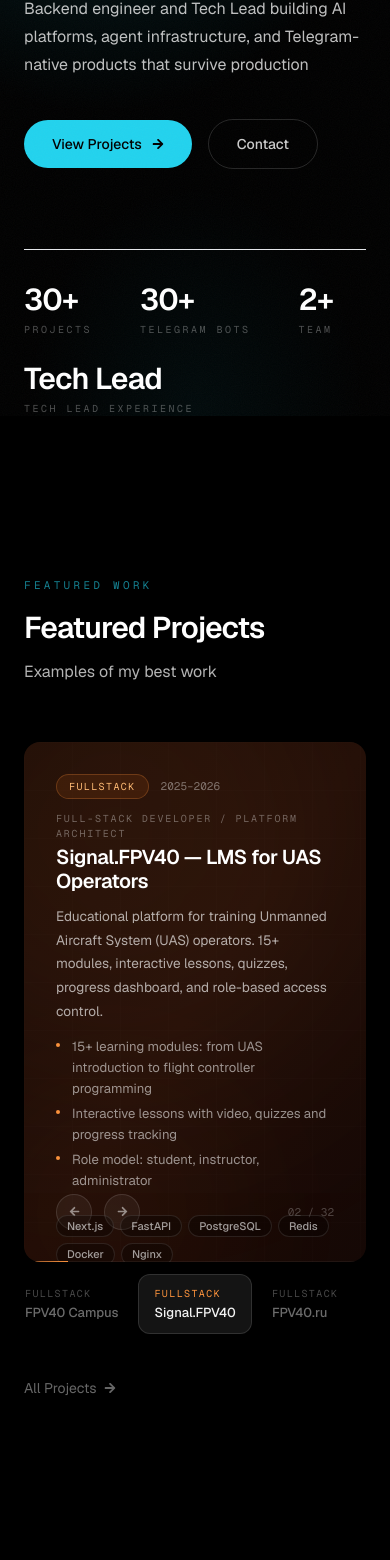
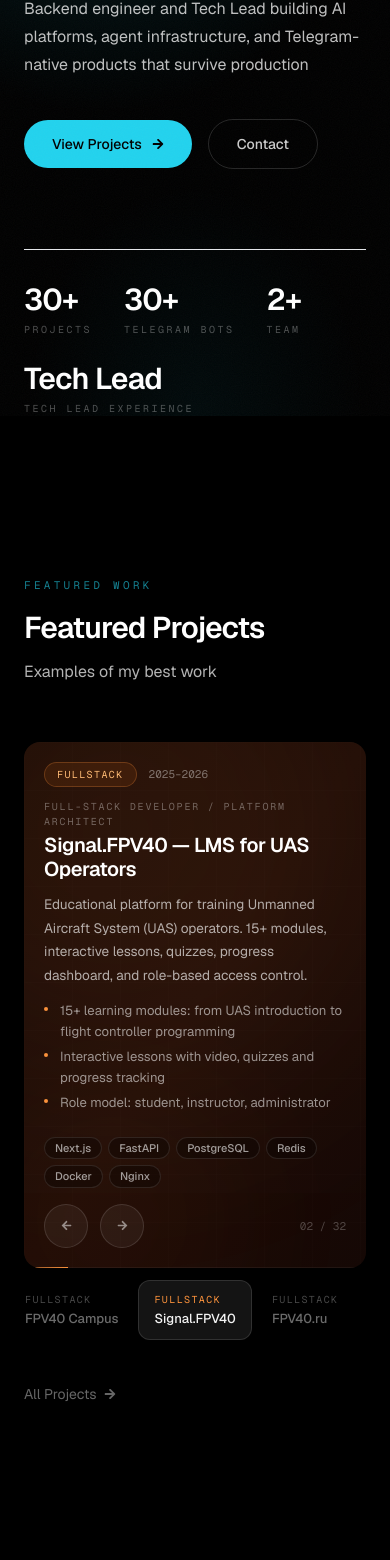
Before and after one commit to Glour/portfolio, a Next.js app: page /en in a window 390 px wide. Shown: the part 428-1988 px from the top of the page. Built offline with nearby package versions, Linux system fonts and the light colour scheme.

Commit message:
Mobile responsiveness: adaptive card height, header breakpoints, touch targets, padding

```diff
--- a/app/[locale]/layout.tsx
+++ b/app/[locale]/layout.tsx
@@ -1,4 +1,4 @@
-import type { Metadata } from 'next'
+import type { Metadata, Viewport } from 'next'
 import { NextIntlClientProvider } from 'next-intl';
 import { getMessages } from 'next-intl/server';
 import { notFound } from 'next/navigation';
@@ -8,6 +8,11 @@
 
 export function generateStaticParams() {
   return locales.map((locale) => ({ locale }));
+}
+
+export const viewport: Viewport = {
+  width: 'device-width',
+  initialScale: 1,
 }
 
 export const metadata: Metadata = {
--- a/app/[locale]/page.tsx
+++ b/app/[locale]/page.tsx
@@ -157,14 +157,14 @@
           >
             <Link
               href={`${basePath}#projects`}
-              className="group inline-flex items-center gap-2.5 rounded-full bg-primary-400 px-7 py-3.5 text-sm font-medium text-black transition-all duration-300 hover:bg-primary-300 hover:shadow-[0_0_40px_rgba(34,211,238,0.25)]"
+              className="group inline-flex min-h-[44px] items-center gap-2.5 rounded-full bg-primary-400 px-7 py-3.5 text-sm font-medium text-black transition-all duration-300 hover:bg-primary-300 hover:shadow-[0_0_40px_rgba(34,211,238,0.25)]"
             >
               {t('hero.viewProjects')}
               <FaArrowRight className="text-xs transition-transform duration-300 group-hover:translate-x-0.5" />
             </Link>
             <Link
               href={`${basePath}#contact`}
-              className="inline-flex items-center gap-2 rounded-full border border-white/15 px-7 py-3.5 text-sm font-medium text-white/80 transition-all duration-300 hover:border-white/25 hover:text-white"
+              className="inline-flex min-h-[44px] items-center gap-2 rounded-full border border-white/15 px-7 py-3.5 text-sm font-medium text-white/80 transition-all duration-300 hover:border-white/25 hover:text-white"
             >
               {t('nav.contact')}
             </Link>
@@ -175,7 +175,7 @@
             initial={{ opacity: 0 }}
             animate={{ opacity: 1 }}
             transition={{ duration: 0.6, delay: 0.45 }}
-            className="mt-20 flex flex-wrap items-end gap-x-12 gap-y-6 border-t border-white/6 pt-8"
+            className="mt-20 flex flex-wrap items-end gap-x-8 gap-y-6 border-t border-white/6 pt-8 md:gap-x-12"
           >
             {heroStats.map((stat) => (
               <div key={stat.label}>
@@ -327,7 +327,7 @@
         <div className="container mx-auto max-w-5xl">
           <motion.div
             {...fadeUp}
-            className="relative overflow-hidden rounded-3xl border border-white/10 bg-white/[0.04] p-10 backdrop-blur-sm md:p-14"
+            className="relative overflow-hidden rounded-3xl border border-white/10 bg-white/[0.04] p-6 backdrop-blur-sm sm:p-10 md:p-14"
           >
             {/* Subtle cyan glow inside card */}
             <div
@@ -341,7 +341,7 @@
                 <p className="font-mono text-[11px] tracking-[0.3em] text-white/30 uppercase">
                   {isRu ? 'Контакт' : 'Contact'}
                 </p>
-                <h2 className="mt-5 text-4xl font-semibold tracking-[-0.03em] text-white md:text-5xl">
+                <h2 className="mt-5 text-3xl font-semibold tracking-[-0.03em] text-white sm:text-4xl md:text-5xl">
                   {t('contact.title')}
                 </h2>
                 <p className="mt-5 max-w-xl text-base leading-[1.75] text-white/70">
@@ -351,7 +351,7 @@
                 <div className="mt-9 flex flex-wrap gap-3">
                   <a
                     href={`mailto:${profile.email}`}
-                    className="group inline-flex items-center gap-2.5 rounded-full bg-primary-400 px-7 py-3.5 text-sm font-medium text-black transition-all duration-300 hover:bg-primary-300"
+                    className="group inline-flex min-h-[44px] items-center gap-2.5 rounded-full bg-primary-400 px-7 py-3.5 text-sm font-medium text-black transition-all duration-300 hover:bg-primary-300"
                   >
                     <FaEnvelope className="text-xs" />
                     {t('contact.email')}
--- a/app/components/layout/Header.tsx
+++ b/app/components/layout/Header.tsx
@@ -72,7 +72,7 @@
           </button>
 
           {/* Desktop nav */}
-          <ul className="hidden items-center gap-1 lg:flex">
+          <ul className="hidden items-center gap-1 md:flex">
             {navItems.map((item) => (
               <li key={item.path}>
                 <button
@@ -99,7 +99,7 @@
           {/* Mobile burger */}
           <button
             onClick={() => setIsMobileMenuOpen((v) => !v)}
-            className="flex h-9 w-9 items-center justify-center rounded-lg border border-white/8 text-white/50 transition-colors duration-200 hover:text-white/80 lg:hidden"
+            className="flex h-9 w-9 items-center justify-center rounded-lg border border-white/8 text-white/50 transition-colors duration-200 hover:text-white/80 md:hidden"
             aria-label="Toggle menu"
           >
             <svg className="h-4 w-4" fill="none" stroke="currentColor" strokeLinecap="round" strokeLinejoin="round" strokeWidth="2" viewBox="0 0 24 24">
@@ -118,7 +118,7 @@
               animate={{ opacity: 1, y: 0 }}
               exit={{ opacity: 0, y: -8 }}
               transition={{ duration: 0.2 }}
-              className="mt-4 lg:hidden"
+              className="mt-4 md:hidden"
             >
               <div className="rounded-2xl border border-white/8 bg-black/90 p-4 backdrop-blur-2xl">
                 <ul className="space-y-1">
--- a/app/components/ui/ProjectsCarousel.tsx
+++ b/app/components/ui/ProjectsCarousel.tsx
@@ -179,8 +179,7 @@
     >
       {/* ── MAIN CARD ── */}
       <div
-        className={`relative overflow-hidden rounded-2xl bg-gradient-to-br ${theme.bg}`}
-        style={{ height: 520 }}
+        className={`relative overflow-hidden rounded-2xl bg-gradient-to-br ${theme.bg} h-auto min-h-[460px] md:h-[520px]`}
       >
         {/* Ambient glow */}
         <div className="pointer-events-none absolute -top-40 right-0 h-[500px] w-[500px] rounded-full blur-[120px] transition-colors duration-1000" style={{ background: theme.accentMuted, opacity: 0.5 }} />
@@ -191,7 +190,7 @@
         <div className={`relative h-full ${hasShots ? 'grid lg:grid-cols-[1fr_380px] xl:grid-cols-[1fr_420px]' : 'flex'}`}>
 
           {/* ── LEFT: INFO ── */}
-          <div className="flex h-full flex-col overflow-hidden p-8 lg:p-10">
+          <div className="flex h-full flex-col overflow-hidden p-5 sm:p-8 lg:p-10">
             <AnimatePresence custom={dir} mode="wait">
               <motion.div
                 key={`content-${idx}`}
@@ -200,7 +199,7 @@
                 initial="enter"
                 animate="center"
                 exit="exit"
-                className="flex min-h-0 flex-1 flex-col gap-3"
+                className="flex flex-col gap-3"
               >
                 {/* Badge row */}
                 <div className="flex flex-shrink-0 items-center gap-3">
@@ -258,10 +257,10 @@
 
             {/* Controls — always at bottom */}
             <div className="mt-4 flex flex-shrink-0 items-center gap-3">
-              <button onClick={prev} aria-label="Prev" className="flex h-9 w-9 items-center justify-center rounded-full border border-white/[0.12] bg-white/[0.05] text-white/50 transition-all hover:border-white/25 hover:text-white">
+              <button onClick={prev} aria-label="Prev" className="flex h-10 w-10 min-h-[44px] min-w-[44px] items-center justify-center rounded-full border border-white/[0.12] bg-white/[0.05] text-white/50 transition-all hover:border-white/25 hover:text-white">
                 <FaArrowLeft className="text-[11px]" />
               </button>
-              <button onClick={next} aria-label="Next" className="flex h-9 w-9 items-center justify-center rounded-full border border-white/[0.12] bg-white/[0.05] text-white/50 transition-all hover:border-white/25 hover:text-white">
+              <button onClick={next} aria-label="Next" className="flex h-10 w-10 min-h-[44px] min-w-[44px] items-center justify-center rounded-full border border-white/[0.12] bg-white/[0.05] text-white/50 transition-all hover:border-white/25 hover:text-white">
                 <FaArrowRight className="text-[11px]" />
               </button>
               {project.link && (
@@ -343,7 +342,7 @@
               key={p.title}
               ref={active ? activeTabRef : undefined}
               onClick={() => goTo(i, i > idx ? 1 : -1)}
-              className="group relative flex-shrink-0 rounded-xl px-4 py-3 text-left transition-all duration-200"
+              className="group relative flex-shrink-0 rounded-xl px-4 py-3 min-h-[44px] text-left transition-all duration-200"
             >
               {active && (
                 <motion.div
```
